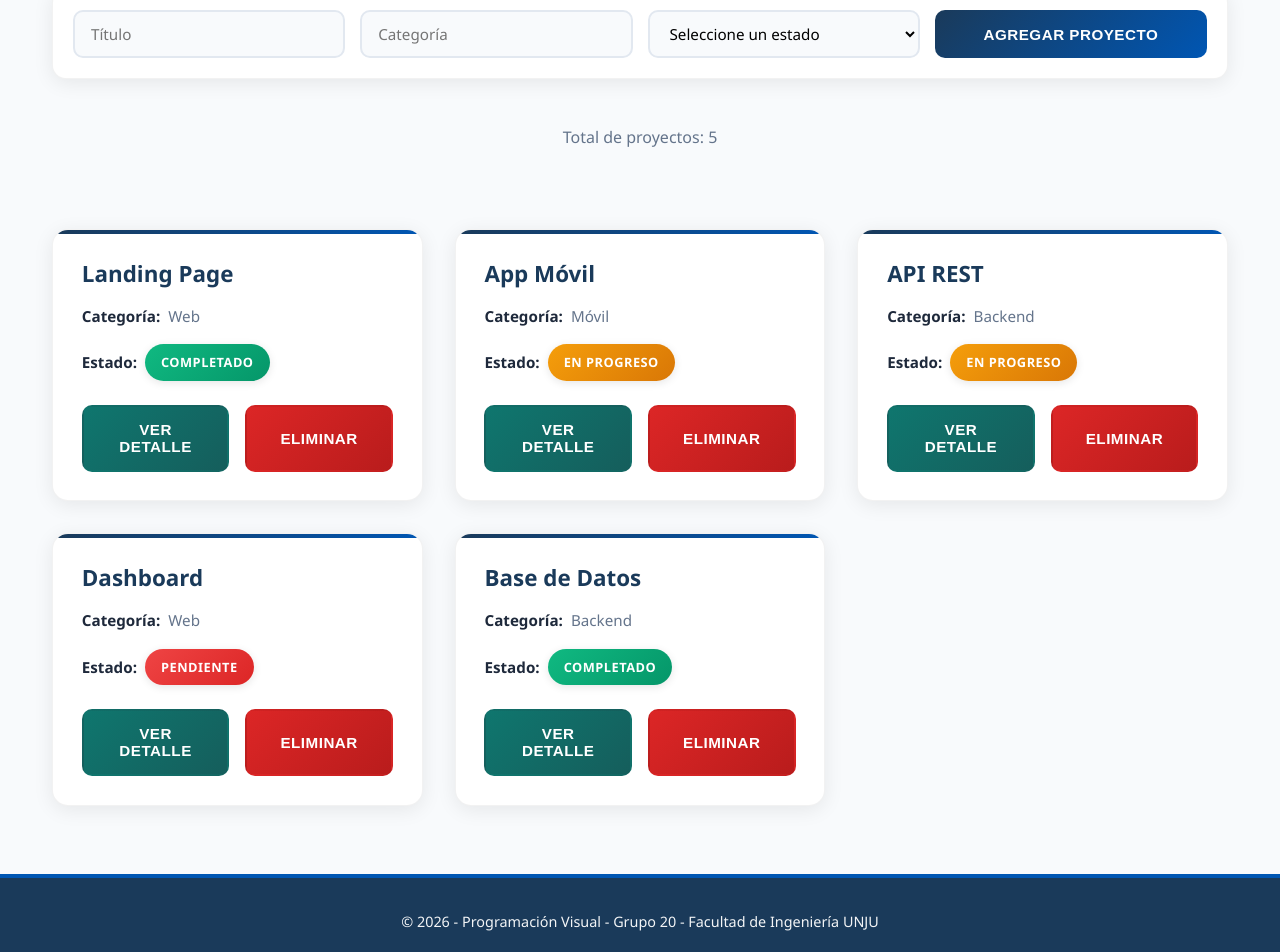
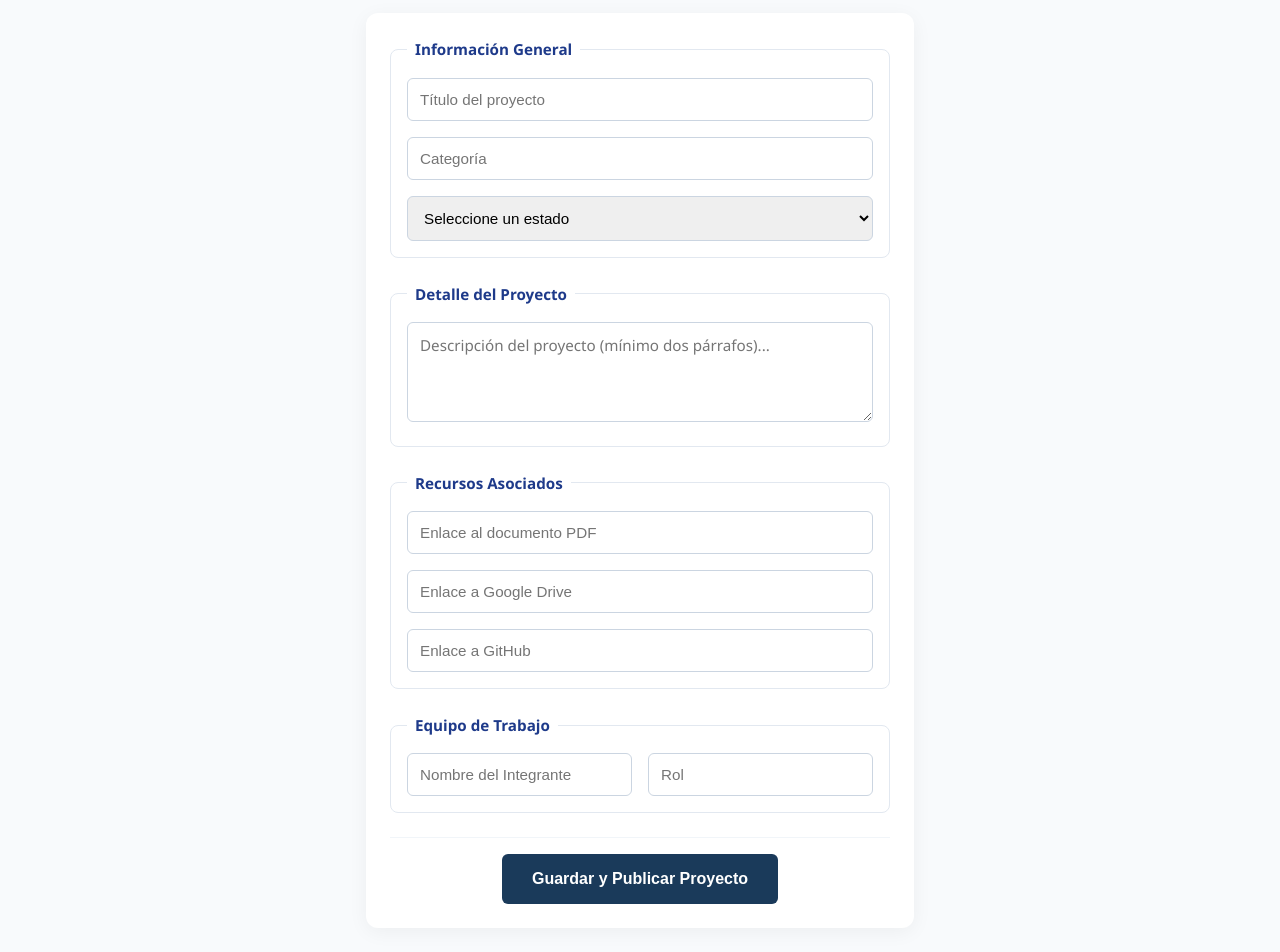
Before and after one commit to fabri982022/tp3-pv-grupo20, a React (Vite) app in the folder tp3-grupo20/: page / in a window 1280 px wide. Shown: the part 578-1530 px from the top of the page. Built offline with nearby package versions, Linux system fonts and the light colour scheme.

Commit message:
Tapia Carlos Matias - Actualizacion del formulario - Pruebas generales

```diff
--- a/tp3-grupo20/src/components/ListaProyectos.jsx
+++ b/tp3-grupo20/src/components/ListaProyectos.jsx
@@ -146,17 +146,20 @@ const [proyectoSeleccionado, setProyectoSeleccionado] = useState(null)
           />
         </div>
 
-      <h2 className="titulo-buscador">Agregar Proyecto</h2>
+      <h2 className="titulo-formulario">Agregar Proyecto</h2>
 
-        <div className="buscador-group">
+      <div className="formulario-card">
+        {/* Datos principales del proyecto */}
+        <fieldset className="form-seccion">
+          <legend>Información General</legend>
+          <div className="grid-tres-columnas">
             <input
               type="text"
               name="título"
-            placeholder="Título"
+              placeholder="Título del proyecto"
               value={nuevoProyecto.título}
               onChange={manejarInput}
             />
-
             <input
               type="text"
               name="categoría"
@@ -164,32 +167,86 @@ const [proyectoSeleccionado, setProyectoSeleccionado] = useState(null)
               value={nuevoProyecto.categoría}
               onChange={manejarInput}
             />
-
             <select
               name="estado"
               value={nuevoProyecto.estado}
               onChange={manejarInput}
             >
-            <option value="">
-              Seleccione un estado
-            </option>
+              <option value="">Seleccione un estado</option>
+              <option value="Pendiente">Pendiente</option>
+              <option value="En Progreso">En Progreso</option>
+              <option value="Completado">Completado</option>
+            </select>
+          </div>
+        </fieldset>
 
-            <option value="Pendiente">
-              Pendiente
-            </option>
+        {/* Descripción Extendida */}
+        <fieldset className="form-seccion">
+          <legend>Detalle del Proyecto</legend>
+          <textarea
+            name="descripcion"
+            placeholder="Descripción del proyecto (mínimo dos párrafos)..."
+            value={nuevoProyecto.descripcion}
+            onChange={manejarInput}
+            required
+          />
+        </fieldset>
 
-            <option value="En Progreso">
-              En Progreso
-            </option>
+        {/* Recursos y enlaces */}
+        <fieldset className="form-seccion">
+          <legend>Recursos Asociados</legend>
+          <div className="grid-tres-columnas">
+            <input
+              type="url"
+              name="linkPdf"
+              placeholder="Enlace al documento PDF"
+              value={nuevoProyecto.linkPdf}
+              onChange={manejarInput}
+            />
+            <input
+              type="url"
+              name="linkDrive"
+              placeholder="Enlace a Google Drive"
+              value={nuevoProyecto.linkDrive}
+              onChange={manejarInput}
+            />
+            <input
+              type="url"
+              name="linkGithub"
+              placeholder="Enlace a GitHub"
+              value={nuevoProyecto.linkGithub}
+              onChange={manejarInput}
+            />
+          </div>
+        </fieldset>
 
-            <option value="Completado">
-              Completado
-            </option>
-          </select>
+        {/* Datos del equipo */}
+        <fieldset className="form-seccion">
+          <legend>Equipo de Trabajo</legend>
+          <div className="grid-dos-columnas">
+            <input
+              type="text"
+              name="nombreIntegrante"
+              placeholder="Nombre del Integrante"
+              value={nuevoProyecto.nombreIntegrante}
+              onChange={manejarInput}
+            />
+            <input
+              type="text"
+              name="rolIntegrante"
+              placeholder="Rol"
+              value={nuevoProyecto.rolIntegrante}
+              onChange={manejarInput}
+            />
+          </div>
+        </fieldset>
 
-          <button onClick={agregarProyecto}>
-            Agregar Proyecto
+        {/* Botón de envío */}
+        <div className="form-acciones">
+          <button className="btn-agregar-principal" onClick={agregarProyecto}>
+            Guardar y Publicar Proyecto
           </button>
+        </div>
       </div>
 
       <p className="total-proyectos">Total de proyectos: {proyectosDisponibles.length}</p>
@@ -208,7 +265,9 @@ const [proyectoSeleccionado, setProyectoSeleccionado] = useState(null)
           <p>No se encontraron proyectos.</p>
         )}
       </section>
+
       {proyectoSeleccionado && (<DetalleProyecto proyecto={proyectoSeleccionado}/>)}
+
     </main>
   )
 }
--- a/tp3-grupo20/src/css/proyectos.css
+++ b/tp3-grupo20/src/css/proyectos.css
@@ -41,6 +41,7 @@ header {
     background-color: var(--color-primario);
     color: var(--color-blanco);
     padding: 1.5rem 2rem;
+    background: linear-gradient(135deg, #1e3a8a 0%, #0f172a 100%);
 }
 
 .header-content {
@@ -329,6 +330,204 @@ header {
     margin: 1rem 0;
 }
 
+/* FORMULARIO */
+.titulo-formulario {
+    color: var(--color-primario);
+    font-size: 1.5rem;
+    margin-top: 1rem;
+    font-weight: 700;
+    text-align: center;
+}
+
+/* Contenedor principal en formato Tarjeta */
+.formulario-card {
+  background: #ffffff;
+  border-radius: 12px;
+  padding: 24px;
+  box-shadow: 0 4px 20px rgba(0, 0, 0, 0.05);
+  display: flex;
+  flex-direction: column;
+  gap: 24px;
+  max-width: 900px;
+  margin: 0 auto 32px auto;
+}
+
+/* Estilos para las sub-secciones */
+.form-seccion {
+  border: 1px solid #e2e8f0;
+  border-radius: 8px;
+  padding: 16px;
+}
+
+.form-seccion legend {
+  font-weight: 600;
+  color: #1e3a8a;
+  padding: 0 8px;
+  font-size: 0.95rem;
+}
+
+/* Grillas Dinámicas */
+.grid-tres-columnas {
+  display: grid;
+  grid-template-columns: repeat(auto-fit, minmax(240px, 1fr));
+  gap: 16px;
+}
+
+.grid-dos-columnas {
+  display: grid;
+  grid-template-columns: 1fr 1fr;
+  gap: 16px;
+}
+
+/* Maquetado adaptado para el Textarea largo */
+.formulario-card textarea {
+  width: 100%;
+  min-height: 100px;
+  resize: vertical;
+  padding: 12px;
+  border: 1px solid #cbd5e1;
+  border-radius: 6px;
+  font-family: inherit;
+  font-size: 0.95rem;
+}
+
+/* Inputs estilizados */
+.formulario-card input,
+.formulario-card select {
+  padding: 12px;
+  border: 1px solid #cbd5e1;
+  border-radius: 6px;
+  font-size: 0.95rem;
+  width: 100%;
+  box-sizing: border-box;
+}
+
+/* Foco de interacción limpio */
+.formulario-card input:focus,
+.formulario-card select:focus,
+.formulario-card textarea:focus {
+  outline: none;
+  border-color: #3b82f6;
+  box-shadow: 0 0 0 3px rgba(59, 130, 246, 0.15);
+}
+
+/* Área inferior del botón de Guardado */
+.form-acciones {
+  display: flex;
+  justify-content: center;
+  border-top: 1px solid #f1f5f9;
+  padding-top: 16px;
+}
+
+.btn-agregar-principal {
+  background: linear-gradient var(--color-secundario);
+  background: var(--color-primario);
+  color: var(--color-blanco);
+  padding: 14px 28px;
+  border: 2px solid transparent;
+  border-radius: 6px;
+  font-weight: bold;
+  font-size: 1rem;
+  cursor: pointer;
+  transition: background 0.2s ease, transform 0.1s ease;
+}
+
+.btn-agregar-principal:hover {
+  transform: scale(1.05);
+  box-shadow: 0 8px 16px var(--color-secundario);
+  background: linear-gradient var(--color-secundario);
+  background: var(--color-secundario);
+}
+
+.btn-agregar-principal:active {
+  transform: scale(0.98);
+}
+
+/* DETALLE */
+.detalle-proyecto-container {
+  background: #f8fafc;
+  border-radius: 16px;
+  overflow: hidden;
+  box-shadow: 0 10px 30px rgba(0, 0, 0, 0.08);
+  font-family: system-ui, -apple-system, sans-serif;
+  display: flex;
+  flex-direction: row;
+  flex-wrap: wrap;
+}
+
+/* Cabecera*/
+.detalle-header {
+  background: var(--color-primario);
+  color: white;
+  padding: 32px;
+  border-bottom: 4px solid #3b82f6;
+  display: flex;
+  flex-direction: column;
+  width: 100%;
+}
+
+.detalle-header h1 {
+  margin: 12px 0;
+  font-size: 2.2rem;
+  letter-spacing: -0.025em;
+}
+
+/* Formateo de los párrafos de descripción */
+.detalle-descripcion h2 {
+    text-align: center;
+    color: var(--color-secundario);
+}
+
+.detalle-descripcion {
+    padding: 20px 20px;
+}
+
+.parrafo-descripcion {
+  color: var(--color-texto);
+  line-height: 1.6;
+  font-size: 0.98rem;
+  text-align: justify;
+}
+
+.detalle-recursos h2, .detalle-equipo h2 {
+    color: var(--color-secundario);
+}
+
+.detalle-recursos {
+    float: left;
+    width: 50%;
+    text-align: center;
+}
+
+.detalle-equipo {
+    float: left;
+    width: 50%;
+    text-align: center;
+}
+
+.detalle-recursos ul, li, a{
+  align-items: center;
+  padding: 12px;
+  border-radius: 8px;
+  transition: all 0.2s ease;
+  text-align: center;
+  text-decoration: none;
+  color: var(--color-texto);
+}
+
+.detalle-recursos a:hover {
+  color: var(--color-secundario);
+  text-decoration: underline;
+}
+
+.equipo-grid {
+  display: grid;
+  grid-template-rows: repeat(auto-fit, minmax(20px, 1fr));
+  gap: 16px;
+  padding: 12px;
+  color: var(--color-texto);
+}
+
 /* ANIMACIONES Y EFECTOS ADICIONALES */
 
 /* Animación de entrada para tarjetas */
```
Lines whose indentation alone changed are shown as unchanged.
